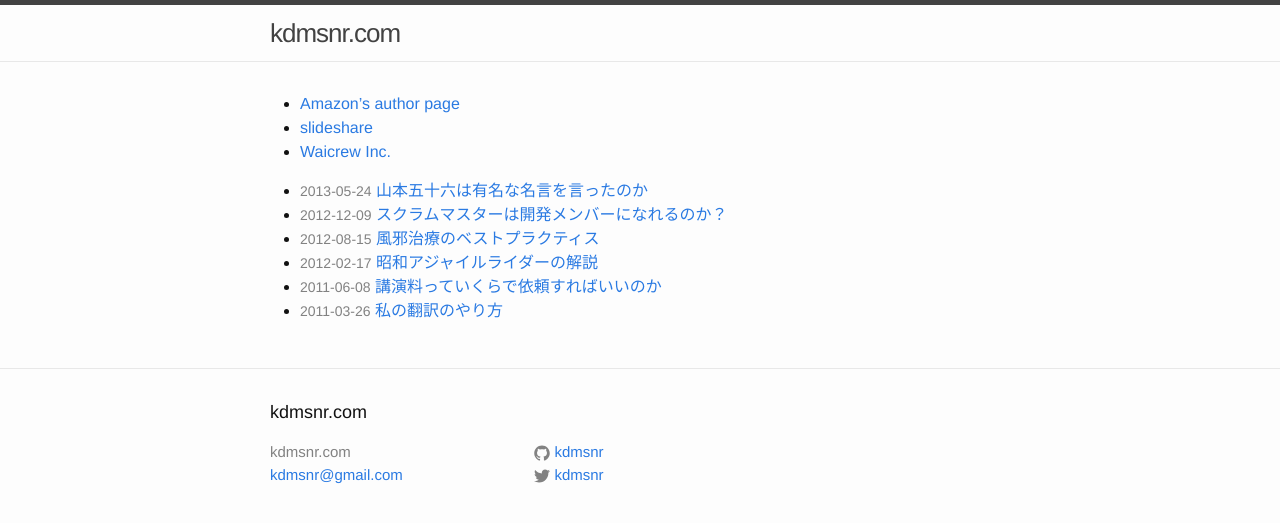
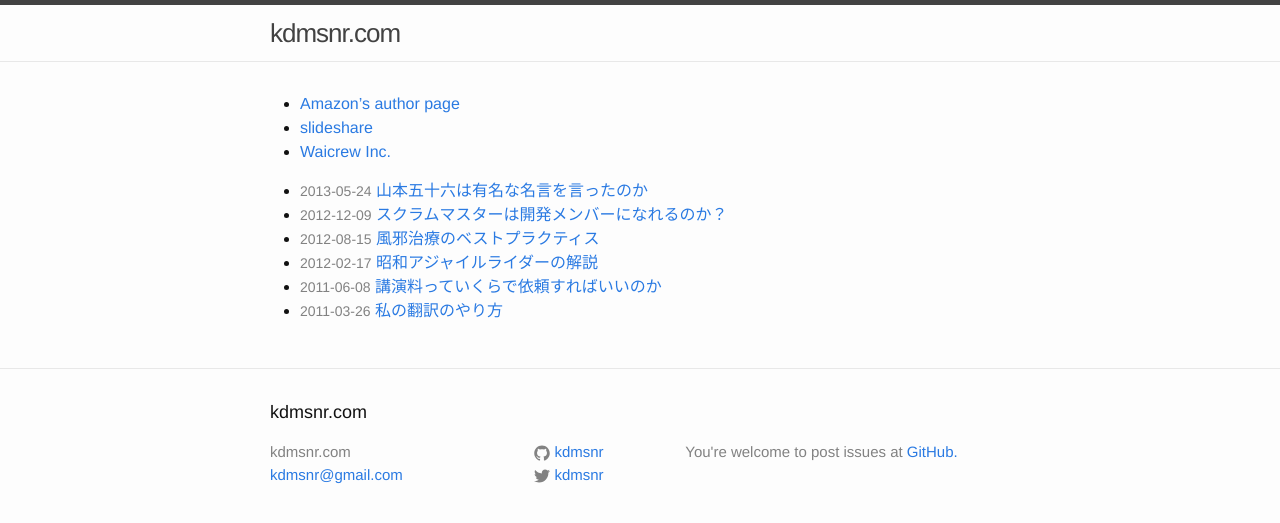
Before and after one commit to kdmsnr/kdmsnr.github.io, a Jekyll site: the page built from index.md, in a window 1280 px wide. Shown: the top 523 px of the page. Built offline with Jekyll 4.4.1, drawn with Linux system fonts in a browser that asks for light colours; Markdown is read by kramdown in place of the engine named in the settings.

Commit message:
Add description about issue

```diff
--- a/_includes/footer.html
+++ b/_includes/footer.html
@@ -46,10 +46,12 @@
       </div>
 
       <div class="footer-col  footer-col-3">
-        <p class="text">{{ site.description }}</p>
+        <p class="text">
+          {{ site.description }}
+          You're welcome to post issues at <a href="https://github.com/kdmsnr/kdmsnr.github.io/issues">GitHub.</a>
+        </p>
       </div>
     </div>
-
   </div>
 
 </footer>
```
